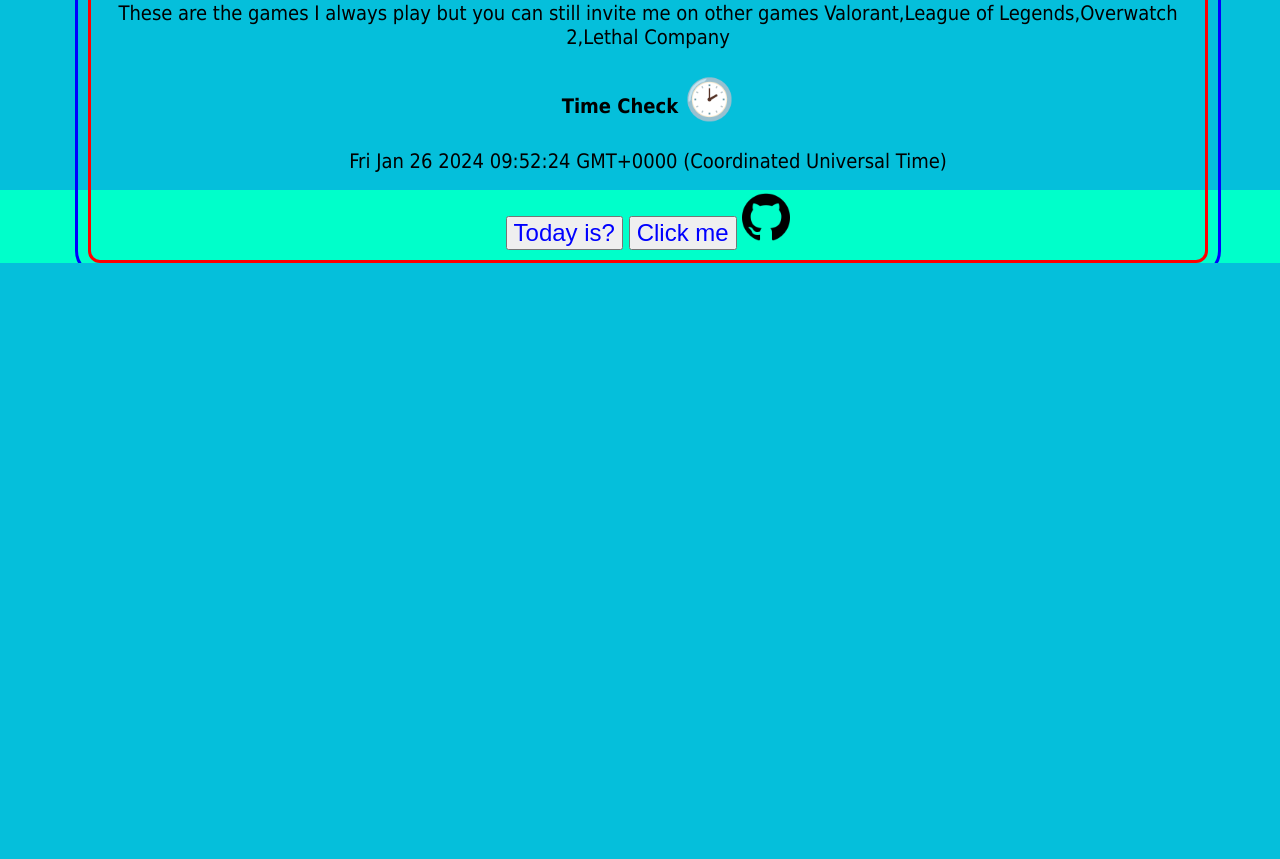
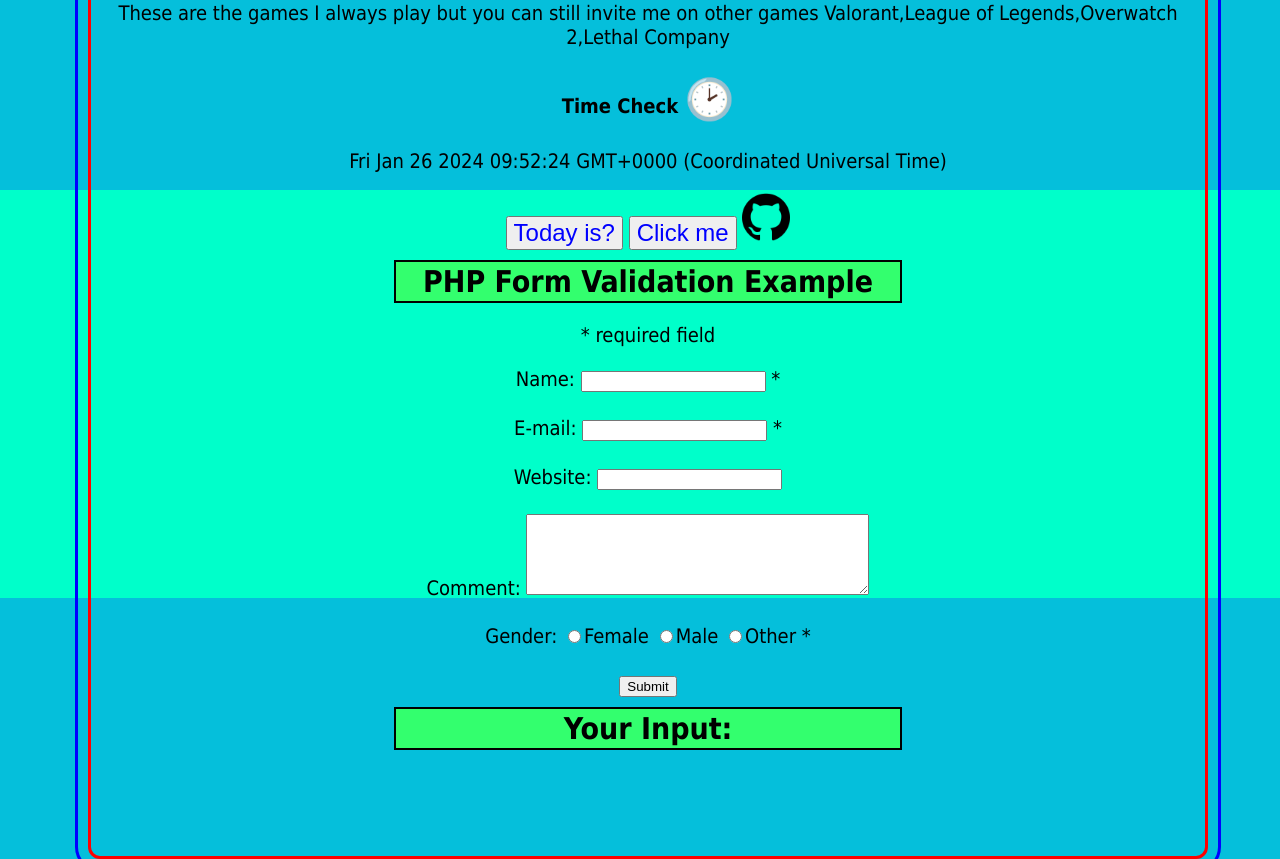
Before and after one commit to tvsayson/lab2, a PHP site: page / in a window 1280 px wide. Shown: the part 2258-3117 px from the top of the page. Before the commit the page ends 2521 px from the top, so only its background shows below. Run offline with PHP 8.4, Linux system fonts and the light colour scheme.

Commit message:
Added forms.php in personal page

```diff
--- a/week8/index.php
+++ b/week8/index.php
@@ -122,6 +122,99 @@
 
       <input type="image" src="git.png" alt="Check my github" onclick="newWin()" width="48" height="48">
 
+
+<?php
+// define variables and set to empty values
+$nameErr = $emailErr = $genderErr = $websiteErr = "";
+$name = $email = $gender = $comment = $website = "";
+
+if ($_SERVER["REQUEST_METHOD"] == "POST") {
+  if (empty($_POST["name"])) {
+    $nameErr = "Name is required";
+  } else {
+    $name = test_input($_POST["name"]);
+    // check if name only contains letters and whitespace
+    if (!preg_match("/^[a-zA-Z-' ]*$/",$name)) {
+      $nameErr = "Only letters and white space allowed";
+    }
+  }
+
+  if (empty($_POST["email"])) {
+    $emailErr = "Email is required";
+  } else {
+    $email = test_input($_POST["email"]);
+    // check if e-mail address is well-formed
+    if (!filter_var($email, FILTER_VALIDATE_EMAIL)) {
+      $emailErr = "Invalid email format";
+    }
+  }
+
+  if (empty($_POST["website"])) {
+    $website = "";
+  } else {
+    $website = test_input($_POST["website"]);
+    // check if URL address syntax is valid (this regular expression also allows dashes in the URL)
+    if (!preg_match("/\b(?:(?:https?|ftp):\/\/|www\.)[-a-z0-9+&@#\/%?=~_|!:,.;]*[-a-z0-9+&@#\/%=~_|]/i",$website)) {
+      $websiteErr = "Invalid URL";
+    }
+  }
+
+  if (empty($_POST["comment"])) {
+    $comment = "";
+  } else {
+    $comment = test_input($_POST["comment"]);
+  }
+
+  if (empty($_POST["gender"])) {
+    $genderErr = "Gender is required";
+  } else {
+    $gender = test_input($_POST["gender"]);
+  }
+}
+
+function test_input($data) {
+  $data = trim($data);
+  $data = stripslashes($data);
+  $data = htmlspecialchars($data);
+  return $data;
+}
+?>
+
+<h2>PHP Form Validation Example</h2>
+<p><span class="error">* required field</span></p>
+<form method="post" action="<?php echo htmlspecialchars($_SERVER["PHP_SELF"]);?>">
+  Name: <input type="text" name="name" value="<?php echo $name;?>">
+  <span class="error">* <?php echo $nameErr;?></span>
+  <br><br>
+  E-mail: <input type="text" name="email" value="<?php echo $email;?>">
+  <span class="error">* <?php echo $emailErr;?></span>
+  <br><br>
+  Website: <input type="text" name="website" value="<?php echo $website;?>">
+  <span class="error"><?php echo $websiteErr;?></span>
+  <br><br>
+  Comment: <textarea name="comment" rows="5" cols="40"><?php echo $comment;?></textarea>
+  <br><br>
+  Gender:
+  <input type="radio" name="gender" <?php if (isset($gender) && $gender=="female") echo "checked";?> value="female">Female
+  <input type="radio" name="gender" <?php if (isset($gender) && $gender=="male") echo "checked";?> value="male">Male
+  <input type="radio" name="gender" <?php if (isset($gender) && $gender=="other") echo "checked";?> value="other">Other
+  <span class="error">* <?php echo $genderErr;?></span>
+  <br><br>
+  <input type="submit" name="submit" value="Submit">
+</form>
+
+<?php
+echo "<h2>Your Input:</h2>";
+echo $name;
+echo "<br>";
+echo $email;
+echo "<br>";
+echo $website;
+echo "<br>";
+echo $comment;
+echo "<br>";
+echo $gender;
+?>
     </div>
 
     <script src="./script.js"></script>
```
